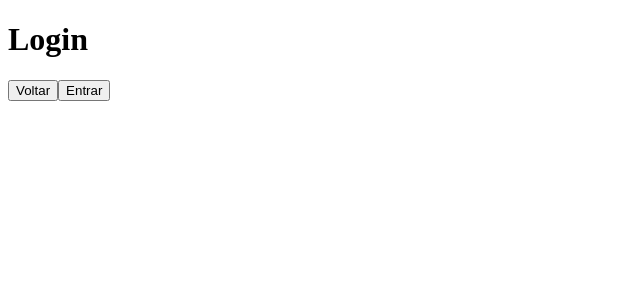
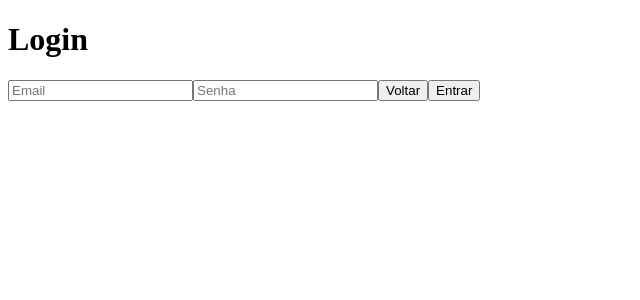
Before and after one commit to future4code/Guilherme-Jesus, a React (Create React App) app in the folder semana10/projeto-labex/: page /login in a window 1280 px wide. Shown: the top 300 px of the page, without its empty margins (0-640 px from the left). Built offline with nearby package versions, Linux system fonts and the light colour scheme.

Commit message:
Autenticação criada

```diff
--- a/semana10/projeto-labex/src/pages/AdminHomePage.js
+++ b/semana10/projeto-labex/src/pages/AdminHomePage.js
@@ -1,4 +1,5 @@
-import React from 'react'
+import axios from 'axios'
+import React, { useEffect } from 'react'
 import { useHistory } from 'react-router-dom'
 
 export const AdminHomePage = () => {
@@ -6,7 +7,7 @@ export const AdminHomePage = () => {
 
 
     const goToBack = () =>{
-        history.goBack()
+        history.push('/')
     }
     const registerForm = () =>{
         history.push('/admin/trips/create')
--- a/semana10/projeto-labex/src/pages/LoginPage.js
+++ b/semana10/projeto-labex/src/pages/LoginPage.js
@@ -1,21 +1,62 @@
-import React from 'react'
+import axios from 'axios'
+import React, { useState } from 'react'
 import { useHistory } from 'react-router-dom'
 
 export const LoginPage = () => {
     const history = useHistory()
 
-    const loginAdminHome =() =>{
-        history.push('/admin/trips/list')
+    const goToBackHome = () => {
+        history.push('/')
     }
-    const goToBackHome =() =>{
-        history.goBack()
+
+
+
+
+    const [email, setEmail] = useState('')
+    const [password, setPassword] = useState('')
+
+    const onChangeEmail = (event) =>{
+        setEmail(event.target.value)
+    }
+
+    const onChangePassword = (event) =>{
+        setPassword(event.target.value)
+    }
+
+    const submitLogin = () =>{
+        console.log(email,password)
+        const body = {
+            email: email,
+            password: password
+        }
+        axios
+        .post('https://us-central1-labenu-apis.cloudfunctions.net/labeX/guilherme-jesus-lovelace/login',body)
+        .then((res)=>{
+         console.log(res.data.token)
+         localStorage.setItem('token',res.data.token)
+         history.push('/admin/trips/list')
+        })
+        .catch((err)=>{
+            console.log(err.response)
+        })
     }
 
     return (
         <div>
             <h1>Login</h1>
-            <button onClick = {goToBackHome}>Voltar</button>
-            <button onClick = {loginAdminHome}>Entrar</button>
+            <input
+                type = 'email'
+                value={email}
+                onChange={onChangeEmail}
+                placeholder="Email"
+            />
+             <input
+                value={password}
+                onChange={onChangePassword}
+                placeholder="Senha"
+            />
+            <button onClick={goToBackHome}>Voltar</button>
+            <button onClick={submitLogin}>Entrar</button>
         </div>
     )
 }
--- a/semana10/projeto-labex/src/pages/TripDetailsPage.js
+++ b/semana10/projeto-labex/src/pages/TripDetailsPage.js
@@ -1,5 +1,7 @@
-import React from 'react'
+import axios from 'axios'
+import React, { useEffect } from 'react'
 import { useHistory } from 'react-router-dom'
+
 
 export const TripDetailsPage = () => {
     const history = useHistory()
@@ -7,6 +9,26 @@ export const TripDetailsPage = () => {
     const goBackAdminHome = () =>{
         history.goBack()
     }
+
+
+
+    useEffect(()=>{
+        const token = localStorage.getItem('token')
+        axios
+       .get('https://us-central1-labenu-apis.cloudfunctions.net/labeX/guilherme-jesus-lovelace/trip/id',{
+           headers:{
+               auth: token
+           }
+       })
+       .then((res)=>{
+       console.log('deu certo',res.data)
+       })
+       .catch((err)=>{
+        console.log('deu erro',err.response)
+       })
+
+       },[])
+
 
     return (
         <div>
@@ -16,3 +38,4 @@ export const TripDetailsPage = () => {
         </div>
     )
 }
+// 'eyJhbGciOiJIUzI1NiIsInR5cCI6IkpXVCJ9.eyJpZCI6ImgzS…xNTl9.zCv_MXeMbd5HF4-rTr1b5WIEzgo0-LZJwR01jJ9tOPo'
--- a/semana10/projeto-labex/src/route/Router.js
+++ b/semana10/projeto-labex/src/route/Router.js
@@ -33,12 +33,12 @@ export const Router = () =>{
         <Route exact path={'/admin/trips/list'}>
           <AdminHomePage />
         </Route>
-
-        <Route exact path={'/admin/trips/create'}>
+        /admin/trips/create
+        <Route exact path={'/admin/trips/:id'}>
           <TripDetailsPage />
         </Route>
 
-        <Route exact path={'/admin/trips/:id'}>
+        <Route exact path={'/admin/trips/create'}>
           <CreateTripPage />
         </Route>
 
```
